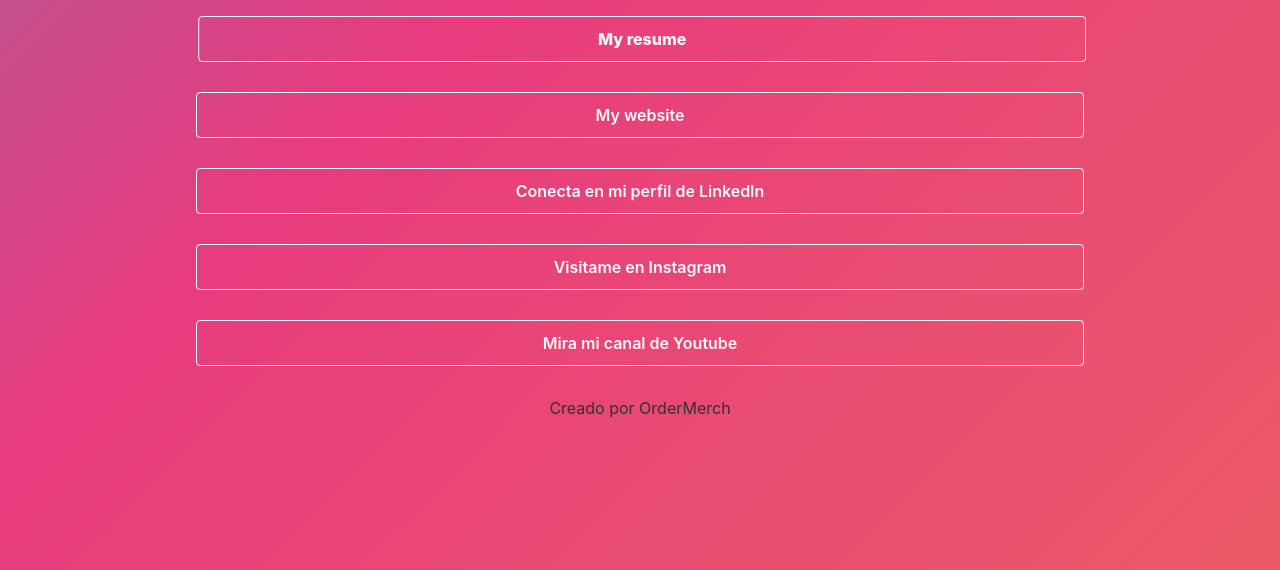
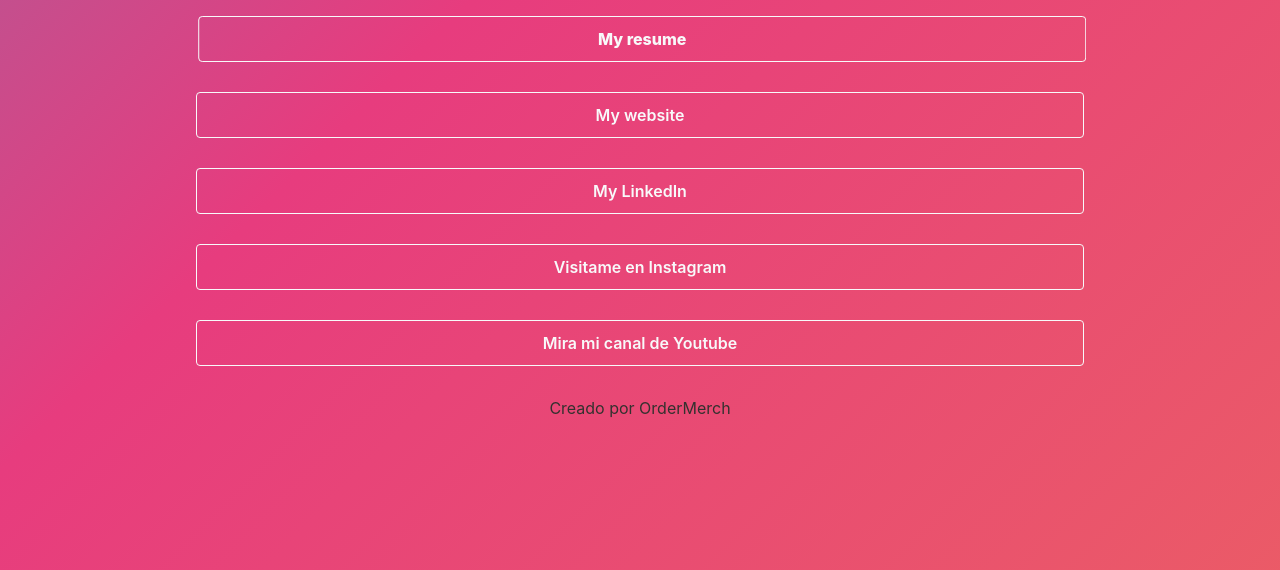
Before and after one commit to maurwoit/maurwoit.github.io, a plain HTML site: page docs/index.html in a window 1280 px wide. Shown: the part 230-800 px from the top of the page. Drawn offline with nearby package versions, Linux system fonts and the light colour scheme.

Commit message:
nuevos cambios en la web

```diff
--- a/docs/index.html
+++ b/docs/index.html
@@ -31,7 +31,7 @@
                     <button onclick="location.href='http://aminespinoza.com'" type="button" class="btn btn-outline-light" style="width: 80%; padding-top:10px; padding-bottom:10px; font-weight: 600;">My website</button>
                 </div>
                 <div style="padding-bottom: 30px;">
-                    <button onclick="location.href='https://www.linkedin.com/in/aminespinoza/'" type="button" class="btn btn-outline-light" style="width: 80%; padding-top:10px; padding-bottom:10px; font-weight: 600;">Conecta en mi perfil de LinkedIn</button>
+                    <button onclick="location.href='https://www.linkedin.com/in/aminespinoza/'" type="button" class="btn btn-outline-light" style="width: 80%; padding-top:10px; padding-bottom:10px; font-weight: 600;">My LinkedIn</button>
                 </div>
                 <div style="padding-bottom: 30px;">
                     <button onclick="location.href='https://www.instagram.com/aminespinoza10/'" type="button" class="btn btn-outline-light" style="width: 80%; padding-top:10px; padding-bottom:10px; font-weight: 600;">Visitame en Instagram</button>
```
